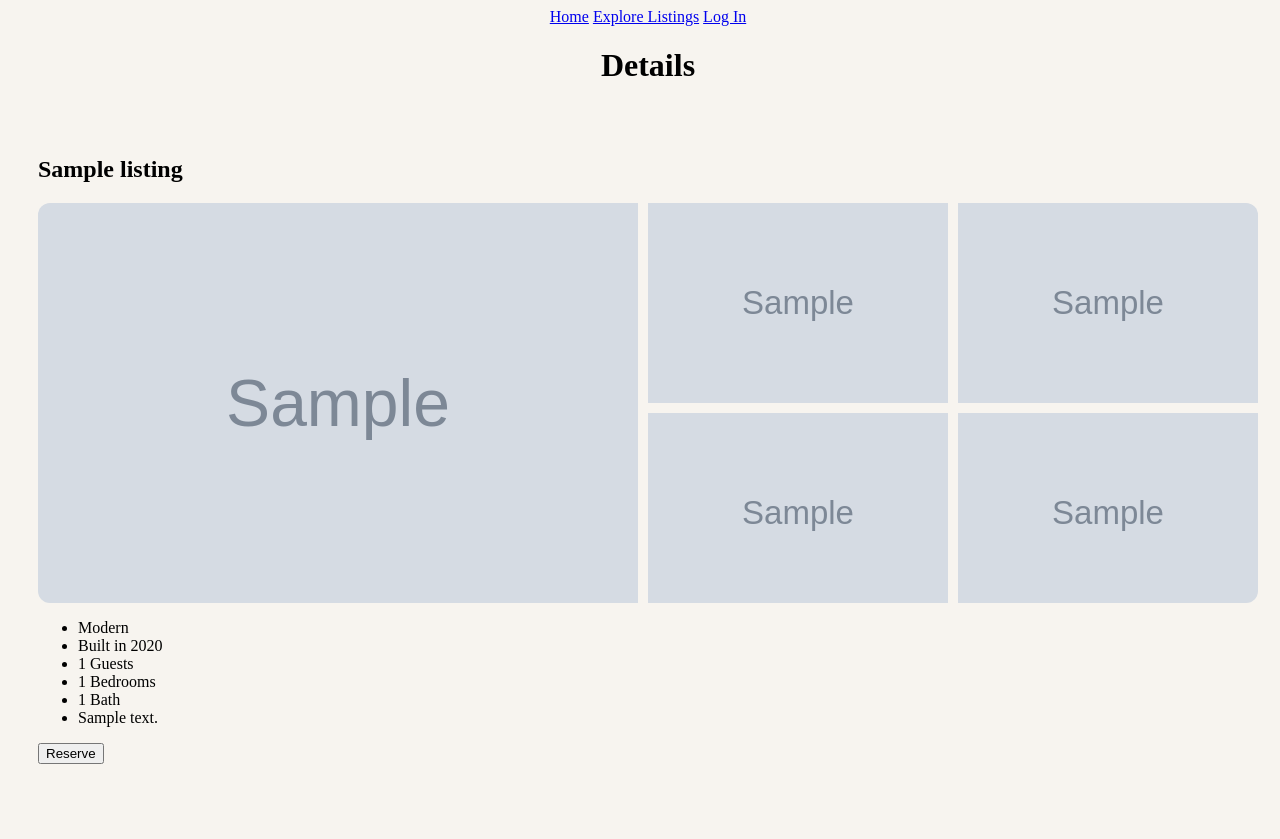
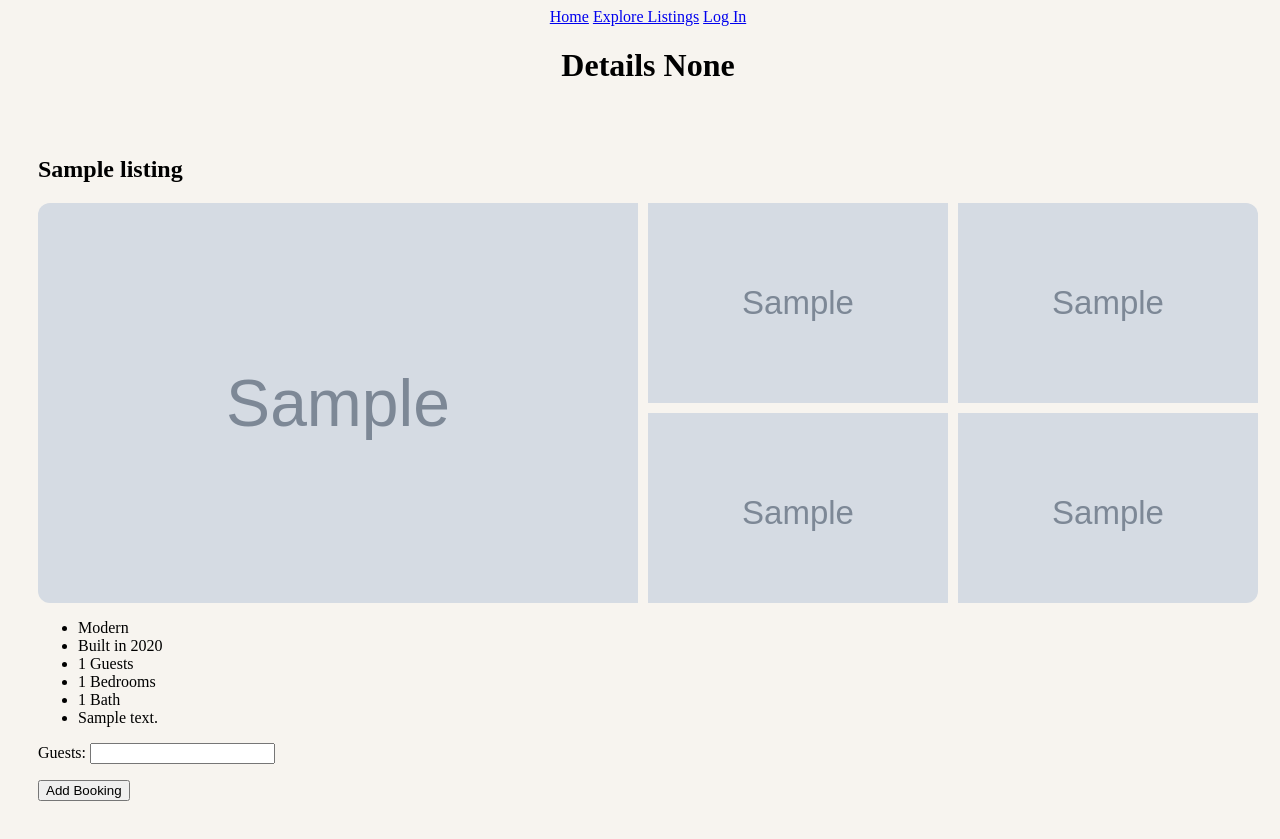
Before and after one commit to connorbyram/arcbnb, a Django app: page /listings/1/ in a window 1280 px wide. Before the commit the page ends 764 px from the top, so only its background shows below. Run offline with Django 4.2, Linux system fonts and the light colour scheme; tables that the repository leaves empty hold one stand-in row (values such as "Sample post"); grey boxes marked "Sample" are stand-in pictures.

Commit message:
Monday Afternoon push

```diff
--- a/main_app/admin.py
+++ b/main_app/admin.py
@@ -1,5 +1,6 @@
 from django.contrib import admin
-from .models import Listing
+from .models import Listing, Booking
 
 # Register your models here.
 admin.site.register(Listing)
+admin.site.register(Booking)
--- /dev/null
+++ b/main_app/forms.py
@@ -0,0 +1,7 @@
+from django.forms import ModelForm
+from .models import Booking
+
+class BookingForm(ModelForm):
+    class Meta:
+        model = Booking
+        fields = ['guests']
--- a/main_app/models.py
+++ b/main_app/models.py
@@ -1,5 +1,7 @@
 from django.db import models
 from django.urls import reverse
+from datetime import date
+# from django.contrib.auth.models import User
 
 ARCTYPE = (
     ('Modern', 'Modern'),
@@ -34,8 +36,22 @@
     fifth_img = models.CharField(max_length=200)
 
 
+
     def __str__(self):
         return f'{self.name} ({self.id})'
 
     def get_absolute_url(self):
         return reverse('detail', kwargs={'listing_id': self.id})
+
+class Booking(models.Model):
+    date = models.DateField('Booking Date')
+    guests = models.IntegerField()
+    listing = models.ForeignKey(
+        Listing,
+        on_delete=models.CASCADE
+    )
+    # user = models.ForeignKey(User, on_delete=models.CASCADE)
+
+
+    def __str__(self):
+        return f'{self.date} ({self.id})'
--- a/main_app/templates/listings/detail.html
+++ b/main_app/templates/listings/detail.html
@@ -2,7 +2,7 @@
 
 {% block content %}
 
-<h1>Details</h1>
+<h1>Details {{user.id}}</h1>
 <div class="section">
     <div class="container">
         <h2>{{ listing.name }}</h2>
@@ -25,7 +25,14 @@
             <li>{{ listing.bathrooms }} Bath</li>
             <li>{{ listing.description }}</li>
         </ul>
-        <button>Reserve</button>
+
+        <form action="{% url 'add_booking' listing.id %}" method="POST">
+            {% csrf_token %}
+            <!-- Render the inputs -->
+            {{ booking_form.as_p }}
+            <input type="submit" class="btn" value="Add Booking">
+        </form>
+
     </div>
 </div>
 
--- a/main_app/templates/listings/index.html
+++ b/main_app/templates/listings/index.html
@@ -10,7 +10,7 @@
                 <div class="listing-tile">
                     <img src="{{ listing.main_img }}" alt="">
                     <h2>{{ listing.name }}</h2>
-                    <h3><span class="bold">${{ listing.price }}</span> Night</h3>
+                    <h3><span class="bold">${{ listing.price }}</span>/night</h3>
                 </div>
             </a>
             {% endfor %}
--- a/main_app/urls.py
+++ b/main_app/urls.py
@@ -5,6 +5,7 @@
     path('', views.home, name='home'),
     path('listings/', views.listings_index, name='index'),
     path('listings/<int:listing_id>/', views.listings_detail, name='detail'),
+    path('listings/<int:listing_id>/add_booking/', views.add_booking, name='add_booking'),
 
     path('accounts/signup/', views.signup, name='signup'),
 ]
--- a/main_app/views.py
+++ b/main_app/views.py
@@ -2,6 +2,7 @@
 from django.contrib.auth import login
 from django.contrib.auth.forms import UserCreationForm
 from .models import Listing
+from .forms import BookingForm
 
 
 # Create your views here.
@@ -14,10 +15,19 @@
     })
 def listings_detail(request, listing_id):
    listing = Listing.objects.get(id=listing_id)
+   booking_form = BookingForm()
    return render(request, 'listings/detail.html', {
-      'listing': listing
+      'listing': listing, 'booking_form': booking_form
    })
 
+def add_booking(request, listing_id, user_id):
+   form = BookingForm(request.POST)
+   if form.is_valid():
+      new_booking = form.save(commit=False)
+      new_booking.listing_id = listing_id
+      new_booking.user = user_id
+      new_booking.save()
+   return redirect('/', listing_id=listing_id)
 
 
 
```
Also changed, not shown: main_app/templates/main_app/booking_form.html (added, +9 -0 lines), main_app/migrations/0008_booking.py (added), main_app/migrations/0009_booking_date.py (added).
